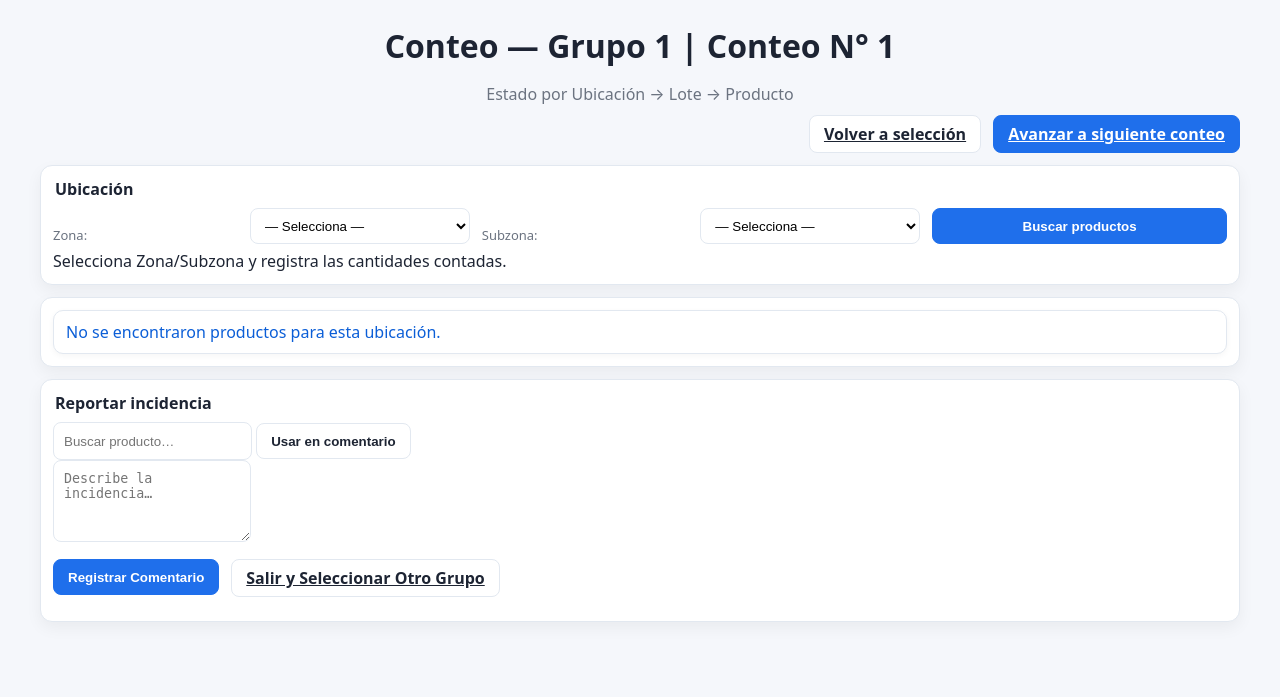
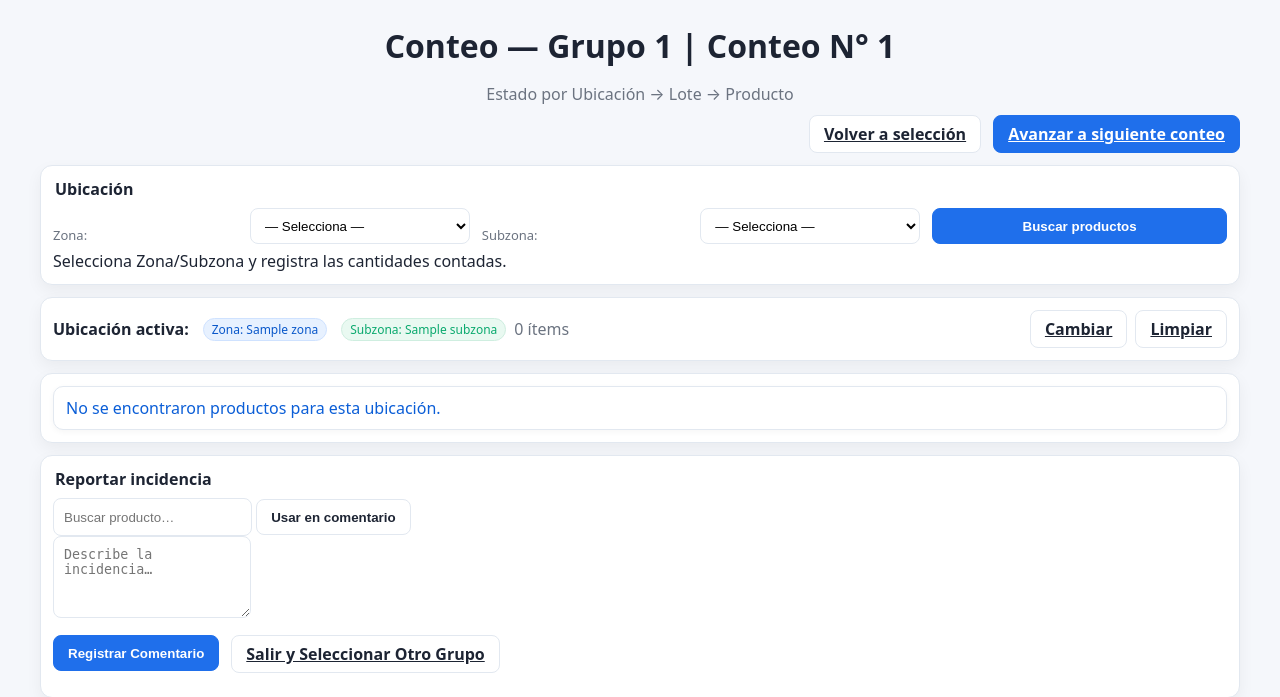
Before and after one commit to diphasacdesarrollo/Conteo_Inventario, a Django app: page /conteo/ in a window 1280 px wide. Shown: the top 697 px of the page. Run offline with Django 5.2, Linux system fonts and the light colour scheme; tables that the repository leaves empty hold one stand-in row (values such as "Sample post").

Commit message:
V2.03-Con-Vista-Ubicación

```diff
--- a/inventario/templates/inventario/conteo_producto.html
+++ b/inventario/templates/inventario/conteo_producto.html
@@ -158,6 +158,27 @@
       </form>
     </section>
 
+    <!-- === NUEVO: Resumen de ubicación activa (chips) === -->
+    {% if zona_nombre or subzona_nombre %}
+      <div class="card" style="margin-top:12px; display:flex; align-items:center; gap:8px; justify-content:space-between;">
+        <div style="display:flex; align-items:center; gap:8px; flex-wrap:wrap;">
+          <strong>Ubicación activa:</strong>
+          {% if zona_nombre %}
+            <span class="badge" style="background:#e7f1ff; color:#0a58ca; border:1px solid #cfe2ff;">Zona: {{ zona_nombre }}</span>
+          {% endif %}
+          {% if subzona_nombre %}
+            <span class="badge" style="background:#e9f9f1; color:#0aa96e; border:1px solid #cfeee0;">Subzona: {{ subzona_nombre }}</span>
+          {% endif %}
+          <span class="muted" style="color:#6b7380;">{{ inventario|length }} ítems</span>
+        </div>
+        <div style="display:flex; gap:8px;">
+          <a class="btn secondary" href="#zona">Cambiar</a>
+          <a class="btn secondary" href="{% url 'conteo_producto' %}">Limpiar</a>
+        </div>
+      </div>
+    {% endif %}
+    <!-- === /Resumen de ubicación === -->
+
     {% if inventario %}
     <!-- Toolbar de acciones masivas -->
     <section class="card" style="margin-top:12px">
@@ -228,11 +249,14 @@
     </section>
     {% endif %}
 
-    {% if not inventario and zona_seleccionada and subzona_seleccionada %}
+{% if not inventario %}
+  {% if zona_nombre or subzona_nombre %}
     <section class="card" style="margin-top:12px">
       <div class="msg info">No se encontraron productos para esta ubicación.</div>
     </section>
-    {% endif %}
+  {% endif %}
+{% endif %}
+
 
     <!-- Reportar incidencia -->
     <section class="card" style="margin-top:12px">
--- a/inventario/views.py
+++ b/inventario/views.py
@@ -241,6 +241,8 @@
         "subzonas": subzonas,
         "zona_seleccionada": zona_obj.id if zona_obj else None,
         "subzona_seleccionada": subzona_obj.id if subzona_obj else None,
+        "zona_nombre": zona_nombre,
+        "subzona_nombre": subzona_nombre,
         "inventario": inventario_lista,
     })
 
```
